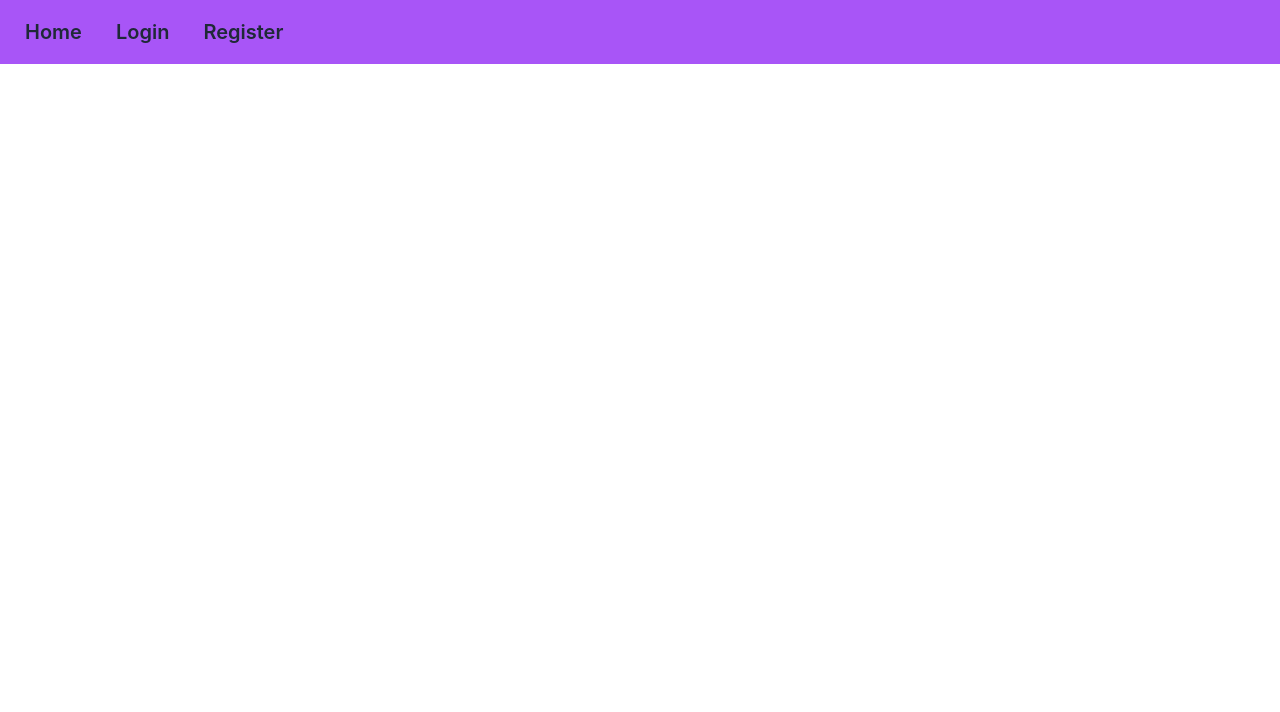
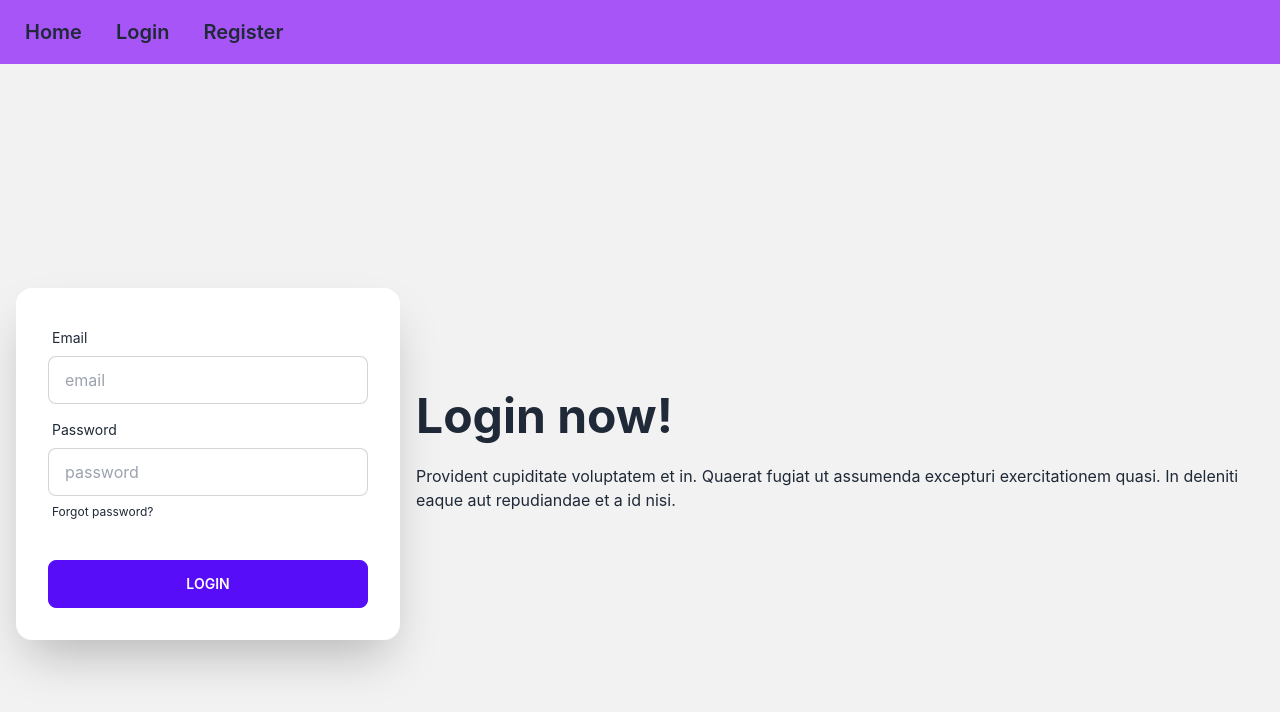
Before and after one commit to codex-zubair/private-rotue, a React (Create React App) app: page /home in a window 1280 px wide. Shown: the top 712 px of the page. Built offline with nearby package versions, Linux system fonts and the light colour scheme; no server answers.

Commit message:
private routes are ready

```diff
--- /dev/null
+++ b/src/Routes/PrivateRoutes.js
@@ -0,0 +1,23 @@
+import React from 'react';
+import UserContext, { AuthContext } from '../component/UserContext';
+import Login from '../Page/Login/Login';
+
+const PrivateRoutes = ({children}) => {
+
+    const {user} = UserContext(AuthContext);
+
+
+    if(user && user.email)
+    {
+        return {children}
+    }
+
+
+    return (
+        <div>
+            <Login></Login>
+        </div>
+    );
+};
+
+export default PrivateRoutes;
--- a/src/Routes/Routes.js
+++ b/src/Routes/Routes.js
@@ -3,6 +3,7 @@ import Main from '../Layout/Main/Main';
 import Home from "../Page/Home/Home";
 import Login from "../Page/Login/Login";
 import Register from "../Page/Register/Register";
+import PrivateRoutes from "./PrivateRoutes";
 
 
 
@@ -22,7 +23,7 @@ export const route = createBrowserRouter([
             },
 
             {
-                path:'/home', element:<Home></Home>
+                path:'/home', element: <PrivateRoutes><Home></Home></PrivateRoutes>
             }
 
 
```
